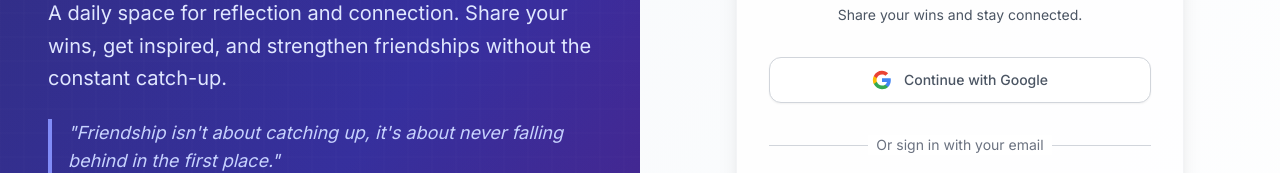
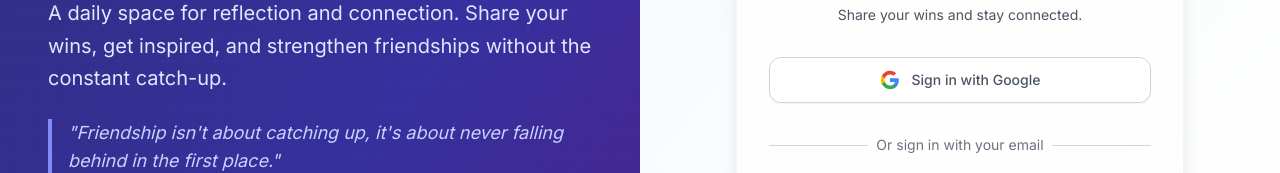
Before and after one commit to noelhayes/win-of-the-day, a Next.js app: page / in a window 1280 px wide. Shown: the part 203-376 px from the top of the page. Built offline with nearby package versions, Linux system fonts and the light colour scheme; no server answers.

Commit message:
fix: Use getSiteUrl in Google sign-in button
- Update GoogleSignInButton to use getSiteUrl for redirectTo
- This ensures consistent URL handling across client/server
- Add more detailed logging for debugging
- Change button text to 'Sign in with Google' for consistency

```diff
--- a/components/common/GoogleSignInButton.jsx
+++ b/components/common/GoogleSignInButton.jsx
@@ -1,22 +1,25 @@
 'use client';
 
 import { createClient } from '../../utils/supabase/client';
+import { getSiteUrl } from '../../utils/site-url';
 
 export default function GoogleSignInButton() {
   const supabase = createClient();
 
   const handleGoogleSignIn = async () => {
+    const siteUrl = getSiteUrl();
+
     console.log('Starting Google sign-in flow...', {
       env: process.env.NODE_ENV,
-      isDev: process.env.NODE_ENV === 'development'
+      isDev: process.env.NODE_ENV === 'development',
+      siteUrl,
+      redirectTo: `${siteUrl}/api/auth/callback`
     });
 
     await supabase.auth.signInWithOAuth({
       provider: 'google',
       options: {
-        redirectTo: process.env.NODE_ENV === 'development'
-          ? 'http://localhost:3000/api/auth/callback'
-          : `${process.env.NEXT_PUBLIC_SITE_URL}/api/auth/callback`,
+        redirectTo: `${siteUrl}/api/auth/callback`,
         queryParams: {
           access_type: 'offline',
           prompt: 'consent'
@@ -49,7 +52,7 @@ export default function GoogleSignInButton() {
         />
       </svg>
       <span className="text-gray-600 font-medium group-hover:text-gray-900 transition-colors duration-200">
-        Continue with Google
+        Sign in with Google
       </span>
     </button>
   );
```
